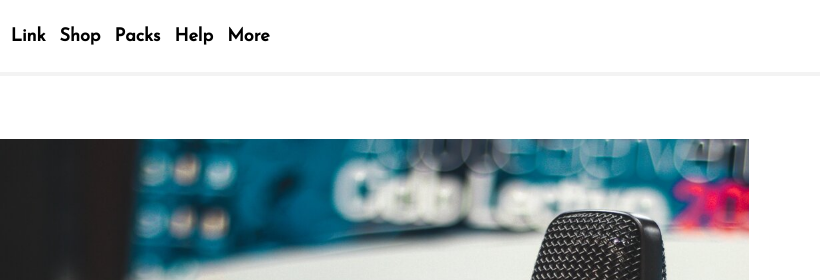
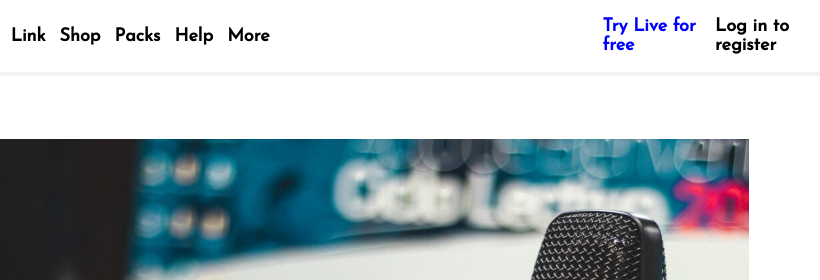
Before and after one commit to love-to-code108/website1, a website: page public/index.html in a window 1280 px wide. Shown: the top 280 px of the page, 335-1155 px from the left. Drawn offline with Linux system fonts and the light colour scheme.

Commit message:
completed the second half of the navbar

```diff
--- a/public/index.html
+++ b/public/index.html
@@ -47,6 +47,10 @@
                 <li class="navbarElement"><a href="" class="linking">More</a></li>
 
             </ul>
+            <ul class="navbar2">
+                <li class="element1">Try Live for free</li>
+                <li class="element2">Log in to register</li>
+            </ul>
         </div>
         <div id="navbar2">
             <ul class="nav2">
--- a/src/styles.css
+++ b/src/styles.css
@@ -70,6 +70,9 @@ html{
 .imgContain{
     height: inherit;
 }
+.imgContain:hover{
+    cursor: pointer;
+}
 
 
 
@@ -88,6 +91,33 @@ html{
     font-size: 1rem;
     font-family: var(--one);
     font-weight: bolder;
+}
+
+
+/* ================================================================= */
+/* second half of the navbar */
+
+.navbar2{
+    display: flex;
+    list-style: none;
+    align-items: center;
+    width: 22%;
+    justify-content: space-evenly;
+    margin-left: 30%;
+}
+
+.element1{
+    color: #0000ff;
+    font-weight: 600;
+}
+.element1:hover{
+    cursor: pointer;
+}
+.element2{
+    font-weight: 600;
+}
+.element2:hover{
+    cursor: pointer;
 }
 
 /* ================================================================ */
```
